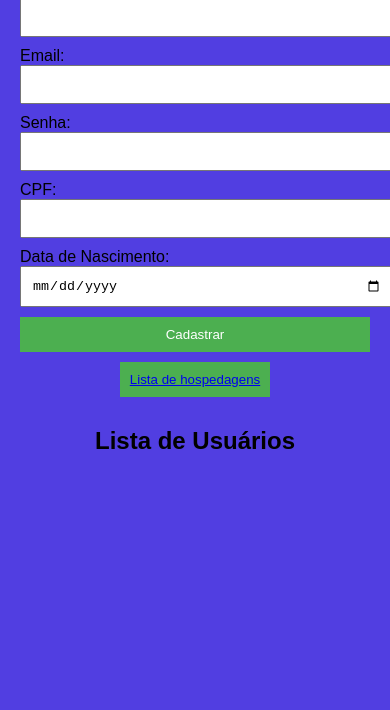
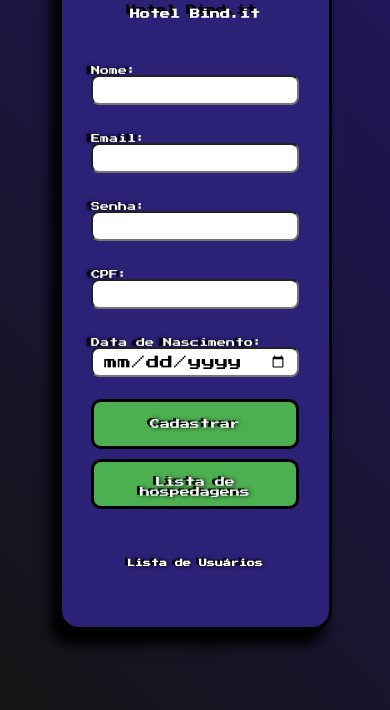
Before and after one commit to GabrielAche/api-n3-teste, a website: page index.html in a window 390 px wide. Shown: the part 134-844 px from the top of the page. Drawn offline with Linux system fonts and the light colour scheme; no server answers.

Commit message:
sprint_1

```diff
--- /dev/null
+++ b/css/style.css
@@ -0,0 +1,227 @@
+@import url('https://fonts.googleapis.com/css2?family=Manrope:wght@500;700&family=Press+Start+2P&display=swap');
+
+*{
+    padding: 0;
+    margin: 0;
+    box-sizing: border-box;
+    font-family: 'Press Start 2P', cursive; /* */
+}
+
+body {
+    background-repeat: no-repeat;
+    background-image: linear-gradient( 45deg, rgb(20, 20, 20), #1f165f);
+    display: flex;
+    flex-direction: column;
+    align-items: center;
+    min-height: 100vh
+}
+
+.cabecalho {
+    display: flex;
+    flex-direction: column;
+    align-items: center;
+}
+
+.title h2{
+    margin-bottom: 40px;
+    color: white;
+    font-size: 30px;
+    text-shadow: -1px -1px 0px black, -4px -4px 0px black;
+}
+
+
+form {
+    max-width: 800px;
+    color: white;
+    text-shadow: -4px 0px 4px black, -4px 0px 0px black;
+}
+
+input{
+    margin-bottom: 22px;
+    width: 100%;
+    height: 50px;
+    padding: 10px;
+    border-radius: 8px;
+}
+
+input:focus {
+    outline: 2.5px solid black;
+}
+
+button {
+    background-color: #4CAF50;
+    color: white !important;
+    text-shadow: 1px 0px 4px black, -3px -1px 0px black;
+    cursor: pointer;
+    width: 100%;
+    padding: 15px;
+    margin-bottom: 10px;
+    border-radius: 10px;
+    border: solid black;
+    transition: transform 200ms ease-in-out;
+}
+
+.button {
+    display: flex;
+    justify-content: flex-start;
+}
+
+
+.lista-hospedagens {
+    background-color: #4CAF50;
+    color: white !important;
+    text-shadow: 1px 0px 4px black, -3px -1px 0px black;
+    cursor: pointer;
+    padding: 15px;
+    border-radius: 10px;
+    border: solid black;
+}
+
+.lista-hospedagens a {
+    text-decoration: none;
+    color: white; /* Cor desejada para o texto do link */
+}
+
+button:hover{
+    transform: scale(1.05); /* espaço do botão na tela */
+}
+
+main{
+    border: solid black;
+    width: 70%;
+    border-radius: 20px;
+    display: flex;
+    flex-direction: column;
+    align-items: center;
+    background-color: #2b2177;
+    margin: auto;
+    padding: 60px;
+    box-shadow: -8px 14px 12px 1px black;
+}
+
+div.usersList{
+    margin-top: 40px;
+}
+
+.usersList h2{
+    font-size: 15px;
+    color: white;
+    text-shadow: 1px 0px 4px black, -3px -1px 0px black;
+}
+
+@media screen and (max-width: 737px) {
+    .title h2{
+        font-size: 25px;
+    }
+}
+
+@media screen and (max-width: 643px) {
+    .title h2{
+        font-size: 20px;
+    }
+}
+
+@media screen and (max-width: 549px) {
+    .title h2{
+        font-size: 15px;
+    }
+
+    input{
+        height: 35px;
+    }
+
+    label{
+        font-size: small;
+    }
+
+    button{
+        height: 50px;
+        font-size: 10px;
+    }
+}
+
+@media screen and (max-width: 543px) {
+    .usersList h2{
+        font-size: 12px;
+    }
+}
+
+@media screen and (max-width: 471px) {
+    .usersList h2{
+        font-size: 10px;
+    }
+}
+
+@media screen and (max-width: 457px) {
+    .title h2{
+        font-size: 12px;
+    }
+}
+
+@media screen and (max-width: 421px) {
+    .usersList h2{
+        font-size: 8px;
+    }
+
+    input{
+        height: 30px;
+    }
+
+    label{
+        font-size: 9px;
+    }
+
+}
+
+@media screen and (max-width: 401px){
+    .title h2{
+        font-size: 10px;
+    }
+}
+
+@media screen and (max-width: 371px){
+    .usersList h2{
+        font-size: 6px;
+    }
+
+    button{
+        height: 25px;
+        font-size: 7.5px;
+    }
+}
+
+@media screen and (max-width: 365px){
+    .title h2{
+        font-size: 9.7px;
+    }
+
+    input{
+        height: 27px;
+        margin-bottom: 18px;
+    }
+
+    main{
+        padding: 40px;
+    }
+}
+
+@media screen and (max-width: 357px){
+    .title h2{
+        font-size: 9.5px;
+    }
+}
+
+@media screen and (max-width: 357px){
+    .title h2{
+        font-size: 9px;
+    }
+
+    input{
+        height: 25px;
+        margin-bottom: 15px;
+    }
+
+    main{
+        padding: 30px;
+    }
+}
--- a/index.html
+++ b/index.html
@@ -4,57 +4,18 @@
 <head>
     <meta charset="UTF-8">
     <meta name="viewport" content="width=device-width, initial-scale=1.0">
+    <link rel="stylesheet" href="./css/style.css">
     <title>Hotel Bind.it</title>
-    <style>
-        body {
-            font-family: Arial, sans-serif;
-            margin: 20px;
-            background-color: rgb(81, 62, 225);
-            display: flex;
-            flex-direction: column;
-            align-items: center;
-        }
 
-        .cabecalho {
-            display: flex;
-            flex-direction: column;
-            align-items: center;
-        }
-
-        img {
-            max-width: 100%;
-            height: auto;
-            margin-bottom: 10px;
-        }
-
-        form {
-            max-width: 400px;
-            margin: 0 auto;
-        }
-
-        input,
-        button {
-            margin-bottom: 10px;
-            width: 100%;
-            padding: 10px;
-        }
-
-        button {
-            background-color: #4CAF50;
-            color: white;
-            border: none;
-            cursor: pointer;
-        }
-    </style>
 </head>
 
 <body>
 
-    <div class="cabecalho">
-        <img src="./imagens/WhatsApp Image 2023-11-21 at 00.07.52.jpeg ">
+    <main class="card">
+        <div class="title">
             <h2>Hotel Bind.it</h2>
         </div>
-
+        <div class="content-wrapper">
             <form id="userForm">
                 <label for="name">Nome:</label>
                 <input type="text" id="nome" name="nome" required>
@@ -71,19 +32,27 @@
                 <label for="dataNascimento">Data de Nascimento:</label>
                 <input type="date" id="dataNascimento" name="dataNascimento" required>
 
-        <button type="button" onclick="createUser()">Cadastrar</button>
+                <button type="submit" onclick="createUser()">Cadastrar</button>
+
+
+
             </form>
 
             <div class="button"> <!-- box do botão Start -->
-        <button>
+                <button class="lista-hospedagens">
                     <a href="./home.html" target="_blank">
                         Lista de hospedagens
                     </a>
                 </button>
             </div>
+        </div>
 
+        <div class="usersList">
             <h2>Lista de Usuários</h2>
             <ul id="userList"></ul>
+        </div>
+    </main>
+
 
     <script>
         async function createUser() {
@@ -93,7 +62,7 @@
             const cpf = document.getElementById('cpf').value;
             const dataNascimento = document.getElementById('dataNascimento').value;
 
-            const response = await fetch('/users', {
+            const response = await fetch('http://localhost:3000/users', {
                 method: 'POST',
                 headers: {
                     'Content-Type': 'application/json',
--- a/server.js
+++ b/server.js
@@ -1,13 +1,14 @@
 const express = require('express');
 const { Sequelize } = require('sequelize');
+const cors = require('cors');
 
 const app = express();
 
 // Connect to MySQL database from the server
-const sequelize = new Sequelize('hotel', 'root', '', {
+const sequelize = new Sequelize('hotel', 'root', 'admin', {
     dialect: 'mysql',
     host: '127.0.0.1',
-    port: '3307',
+    port: '3306',
 });
 
 // Define a model
@@ -25,6 +26,7 @@ sequelize.sync({ alter: true });
 
 
 // Middleware
+app.use(cors())
 app.use(express.json());
 
 // Endpoints
```
Also changed, not shown: package.json (+5 -3 lines), 1 other file. Lines whose indentation alone changed are shown as unchanged.
